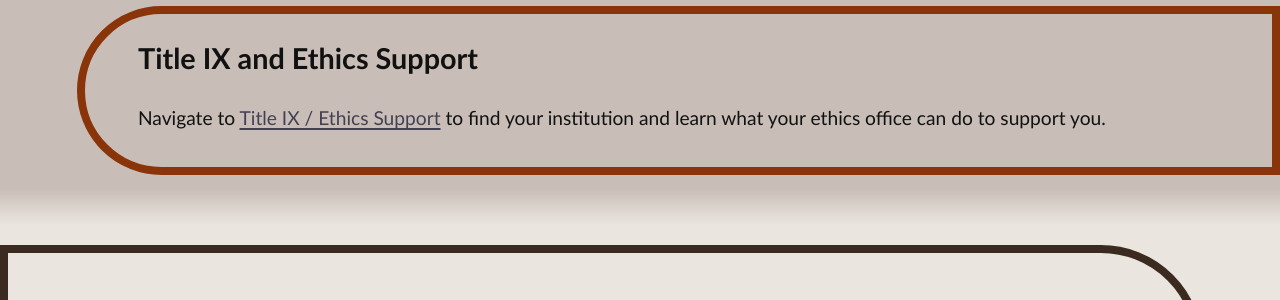
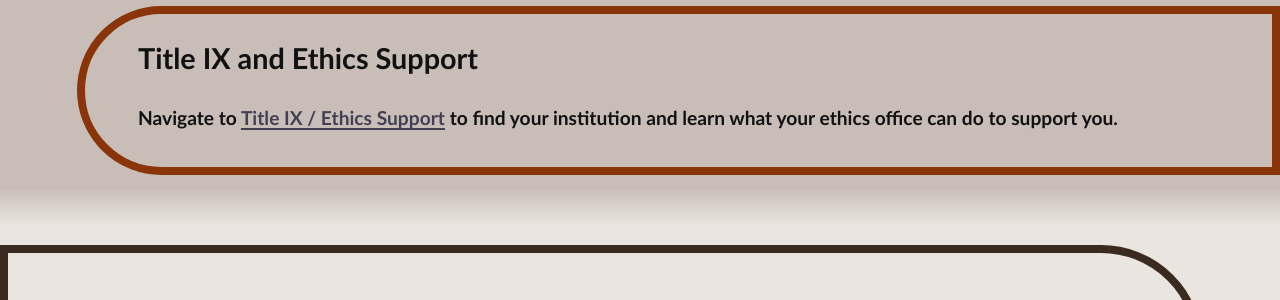
Before and after one commit to AnthroSafetyWarrior/GoldenTrowelProject, a Jekyll site: the page built from _pages/preparing.html, in a window 1280 px wide. Shown: the part 3666-3966 px from the top of the page. Built offline with Jekyll 4.4.1, drawn with Linux system fonts in a browser that asks for light colours.

Commit message:
updating name

```diff
--- a/_layouts/default.html
+++ b/_layouts/default.html
@@ -1203,7 +1203,7 @@ margin-bottom: 10px
   margin-block: 0;
 }
 
-.stripe .section p{font-weight: 500; }
+.stripe p{font-weight: 500; }
 
 .stripe .section.disclaimer-wrap p{font-weight: 700; font-size:1.1em }
 
```
